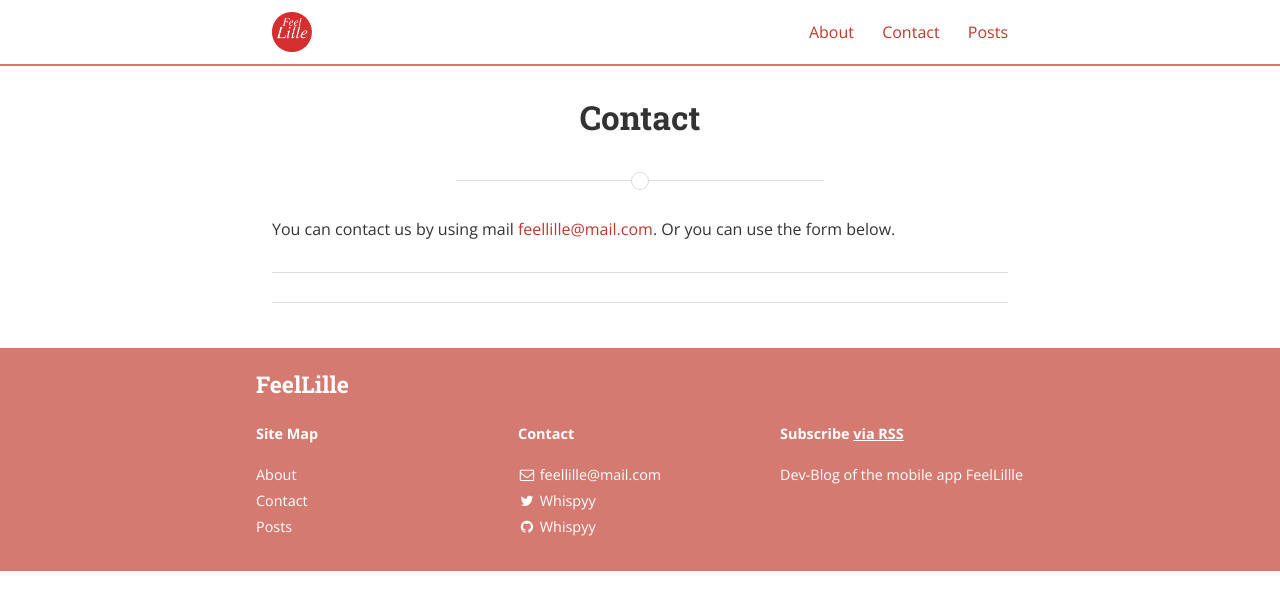
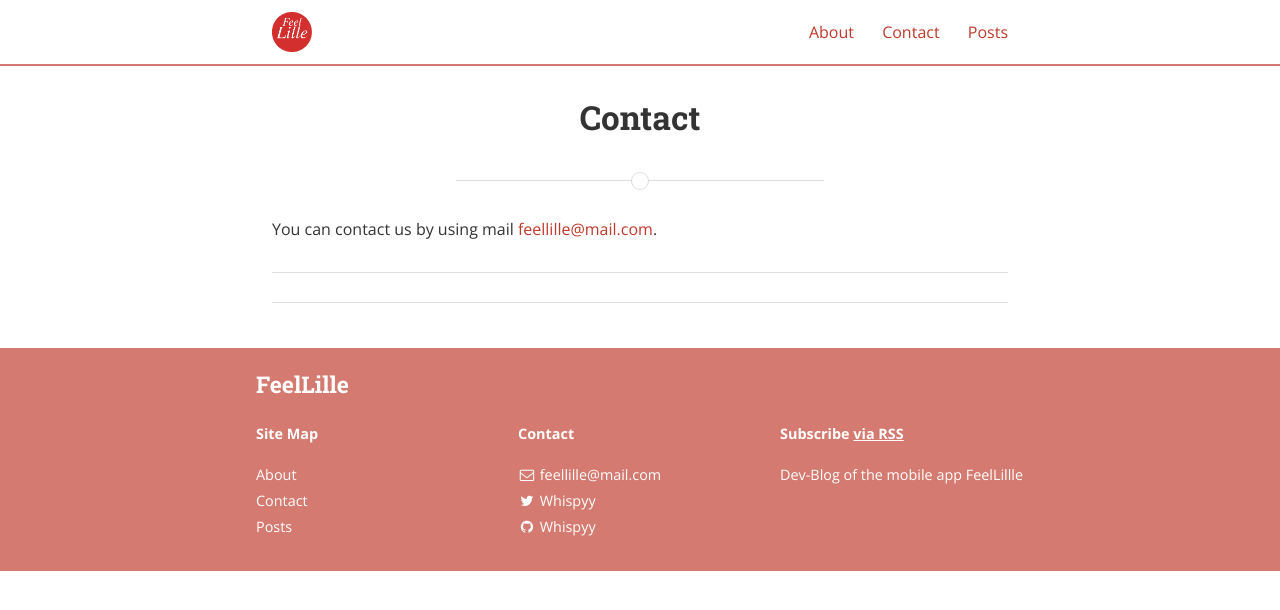
Before and after one commit to LinaEfer/FeelLilleDevBlog, a Jekyll site: the page built from contact.html, in a window 1280 px wide. Shown: the top 610 px of the page. Built offline with Jekyll 4.4.1, drawn with Linux system fonts in a browser that asks for light colours; nearby versions of some CDN libraries; a style sheet for code colours, icons or effects is not loaded.

Commit message:
validate contact page before adding a contact form

```diff
--- a/contact.html
+++ b/contact.html
@@ -4,7 +4,10 @@
 permalink: /contact/
 ---
 
-<p>You can contact us by using mail <a href="mailto:feellille@mail.com">feellille@mail.com</a>. Or you can use the form below.</p>
+<p>
+	You can contact us by using mail <a href="mailto:feellille@mail.com">feellille@mail.com</a>.
+	<!--Or you can use the form below.-->
+</p>
 
 <hr>
 
```
